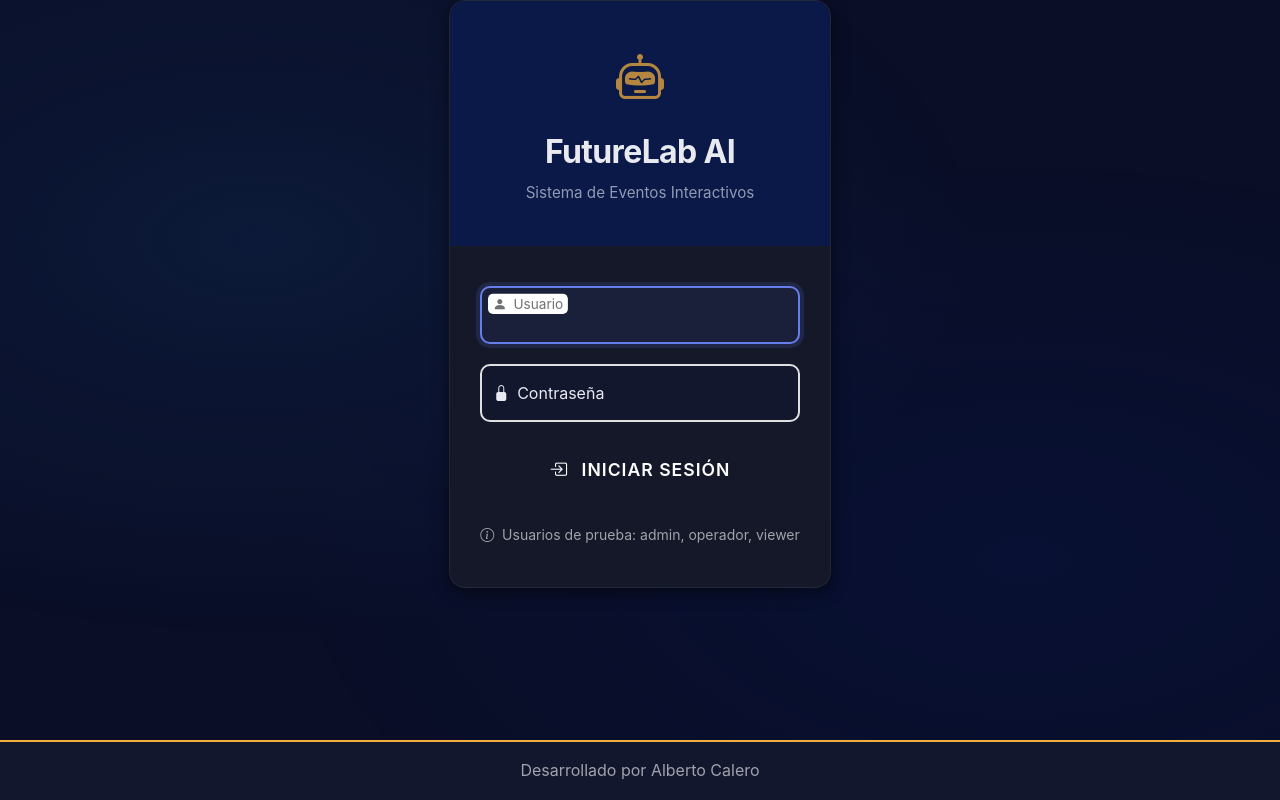
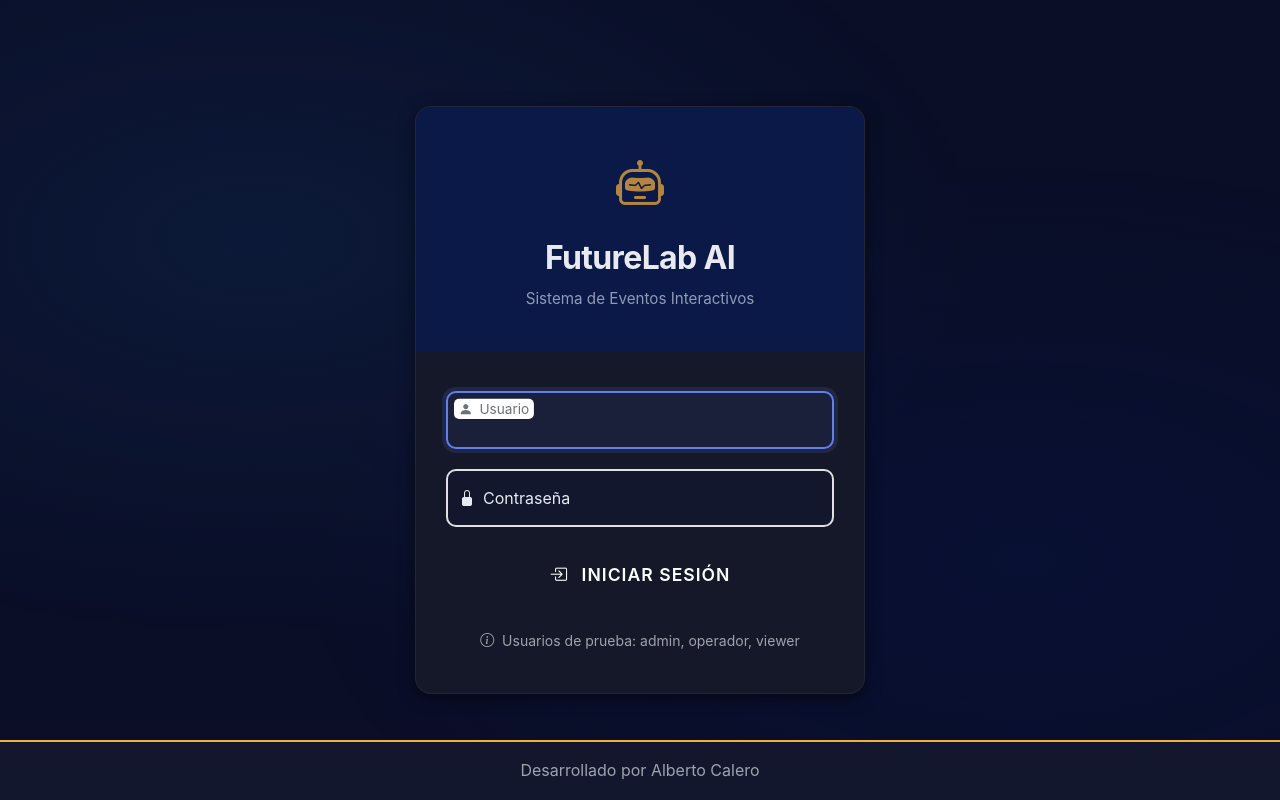
Before and after one commit to alexo2407/futurelab_ai, a PHP site: page /futurelab-ai/vista/login.php in a window 1280 px wide. Run offline with PHP 8.4, Linux system fonts and the light colour scheme; some libraries are stand-ins or nearby versions.

Commit message:
UI: Center login card using Flexbox

```diff
--- a/vista/login.php
+++ b/vista/login.php
@@ -13,6 +13,10 @@
 
     <style>
         body {
+            min-height: 100vh;
+            display: flex;
+            flex-direction: column;
+            padding: 20px;
             /* Global CSS handles background */
         }
 
@@ -118,7 +122,7 @@
 </head>
 <body>
     <div class="bg-animation"></div>
-    <div class="login-container card fade-in" style="max-width: 450px; margin: 0 auto;">
+    <div class="login-container card fade-in" style="width: 100%; max-width: 450px; margin: auto;">
         <div class="login-header">
             <div class="logo-icon text-accent">
                 <i class="bi bi-robot"></i>
```
